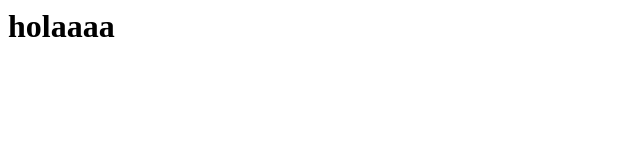
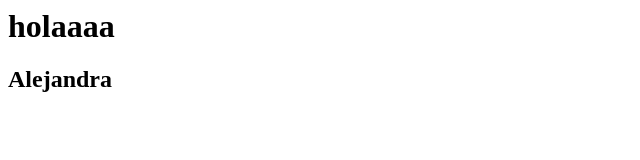
Before and after one commit to JArturoCruz/LosPop, a plain HTML site: page index.html in a window 1280 px wide. Shown: the whole page, without its empty margins (0-640 px from the left). Drawn offline with Linux system fonts and the light colour scheme.

Commit message:
cambiado

```diff
--- a/index.html
+++ b/index.html
@@ -1,5 +1,6 @@
 <html>
     <body>
         <h1>holaaaa</h1>
+        <h2>Alejandra</h2>
     </body>
 </html>
```
